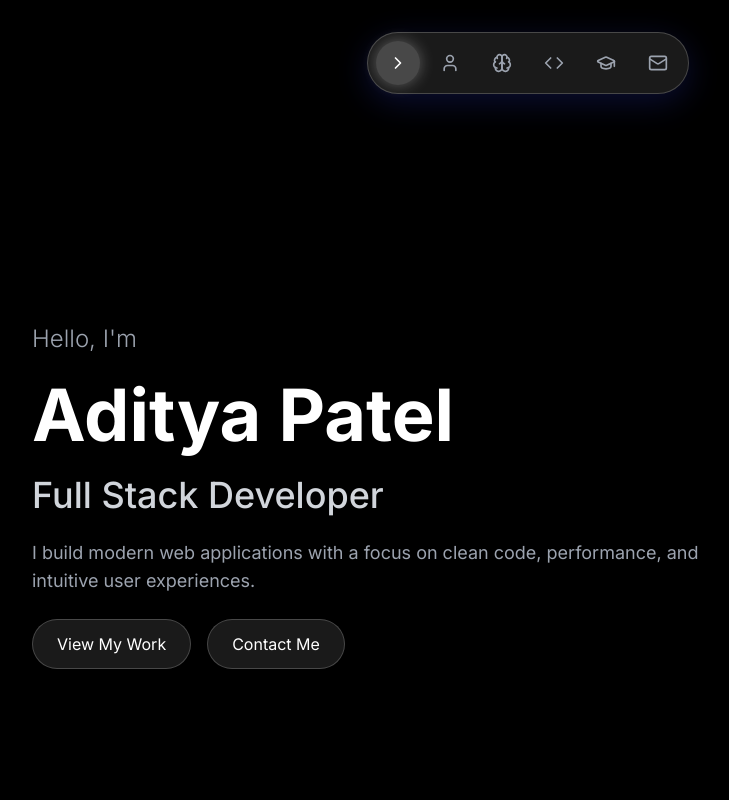
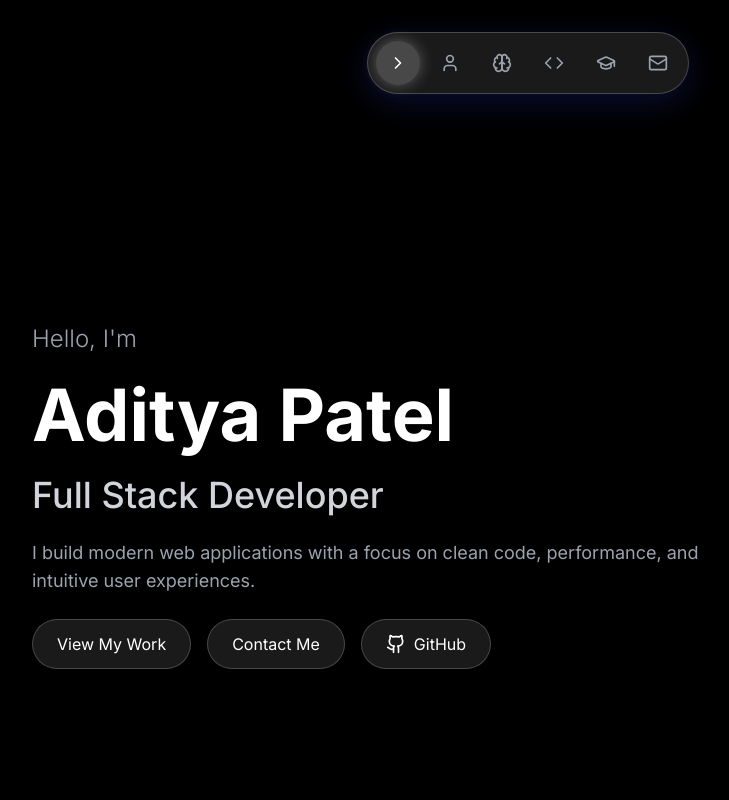
Before and after one commit to adityapatel0209/Portfolio, a React (Vite) app: page / in a window 1280 px wide. Shown: the top 800 px of the page, without its empty margins (112-841 px from the left). Built offline with nearby package versions, Linux system fonts and the light colour scheme.

Commit message:
Add GitHub button to Hero section and fix GitHub links

```diff
--- a/src/components/sections/Hero.tsx
+++ b/src/components/sections/Hero.tsx
@@ -1,5 +1,5 @@
 import React, { useEffect, useRef } from 'react';
-import { ChevronDown } from 'lucide-react';
+import { ChevronDown, Github } from 'lucide-react';
 
 interface HeroProps {
   setActiveSection: (section: string) => void;
@@ -78,6 +78,20 @@ const Hero: React.FC<HeroProps> = ({ setActiveSection }) => {
               translate-x-[-100%] group-hover:translate-x-[100%] transition-transform duration-700"></div>
             <span className="relative z-10">Contact Me</span>
           </button>
+          <a
+            href="https://github.com/adityapatel0209"
+            target="_blank"
+            rel="noopener noreferrer"
+            className="group relative px-6 py-3 backdrop-blur-lg bg-white/10 rounded-full
+              border border-white/20 overflow-hidden transition-all duration-300
+              hover:border-white/40 hover:bg-white/20
+              hover:shadow-[0_0_20px_rgba(255,255,255,0.2)] inline-flex items-center justify-center"
+          >
+            <div className="absolute inset-0 bg-gradient-to-r from-white/0 via-white/20 to-white/0
+              translate-x-[-100%] group-hover:translate-x-[100%] transition-transform duration-700"></div>
+            <Github className="relative z-10 mr-2" size={20} />
+            <span className="relative z-10">GitHub</span>
+          </a>
         </div>
       </div>
 
--- a/src/components/sections/Projects.tsx
+++ b/src/components/sections/Projects.tsx
@@ -127,7 +127,7 @@ const Projects: React.FC<ProjectsProps> = ({ setActiveSection }) => {
 
         <div className="text-center fade-in">
           <a
-            href="https://github.com/alexchen"
+            href="https://github.com/adityapatel0209"
             target="_blank"
             rel="noopener noreferrer"
             className="inline-flex items-center gap-2 px-6 py-3 bg-white/5 text-white rounded-lg
```
